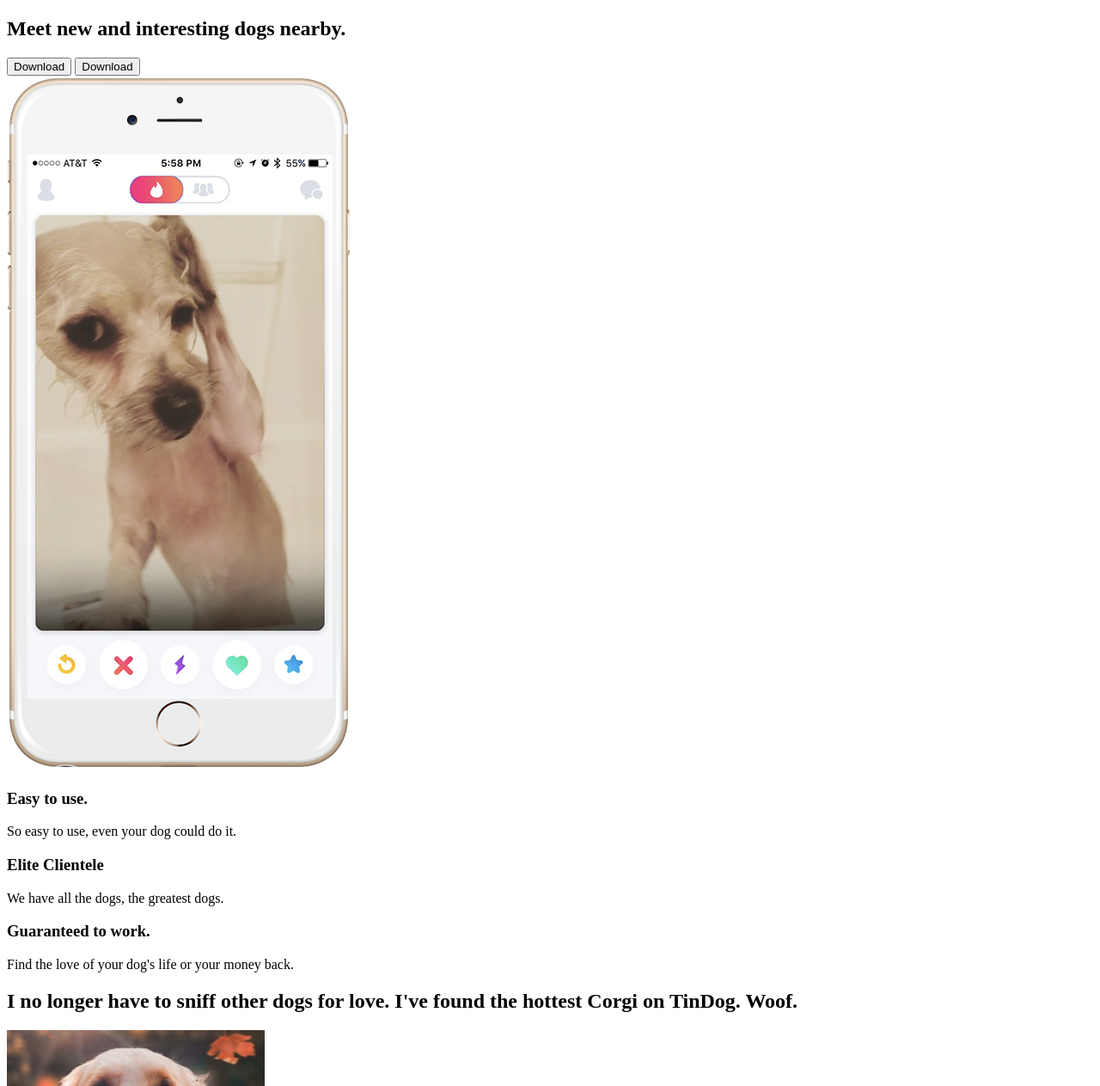
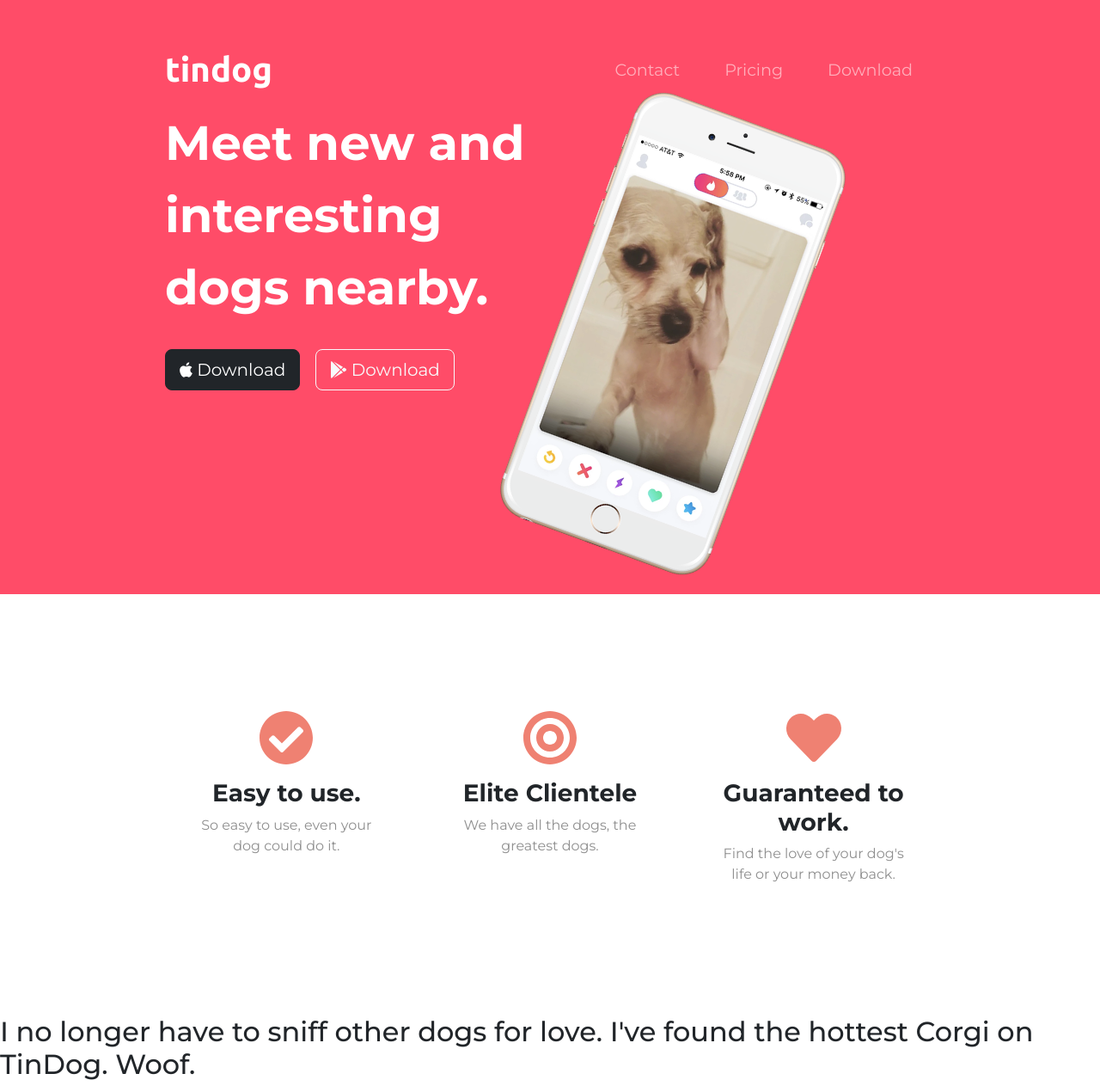
Before and after one commit to Ilsyuyar/tindog, a plain HTML site: page index.html in a window 1280 px wide. Shown: the top 1263 px of the page at 86% size. Drawn offline with nearby package versions, Linux system fonts and the light colour scheme.

Commit message:
design changes
some pretty changes

```diff
--- a/css/styles.css
+++ b/css/styles.css
@@ -0,0 +1,77 @@
+body{
+    font-family: "Montserrat";
+}
+
+#title{
+    background-color: #ff4c68;
+    color: #fff;
+}
+
+.container-fluid{
+    padding: 3% 15%;
+}
+
+h1 {
+    font-family: "Montserrat";
+    font-size: 3.5rem;
+    line-height: 1.5;
+    font-weight: bold;
+}
+
+h3{
+    font-family: "Montserrat";
+    font-weight: bold;
+}
+
+p{
+    color: #8f8f8f;
+}
+/*navigation bar*/
+.navbar{
+    padding-bottom: 0 4.5rem;
+}
+
+.navbar-brand{
+    font-family: "Ubuntu";
+    font-size: 2.5rem;
+    font-weight: bold;
+}
+
+.nav-item{
+    padding: 0 18px;
+}
+
+.nav-link{
+    font-size: 1.2rem;
+}
+
+/*Download Buttons*/
+.download-button{
+    margin: 5% 3% 5% 0%;
+}
+
+/*Title image*/
+.title-image{
+    width: 60%;
+    transform: rotate(20deg);
+}
+
+/*features section*/
+#features{
+    padding: 7% 15%;
+}
+
+.feature-box{
+    text-align: center;
+    padding: 5%;
+}
+
+.icon{
+    color:#ef8172;
+    margin-bottom: 1rem;
+
+}
+
+.icon:hover{
+    color: #ff4c68;
+}
--- a/index.html
+++ b/index.html
@@ -4,29 +4,51 @@
 <head>
   <meta charset="utf-8">
   <title>TinDog</title>
+<!-- Bootstrap scripts -->
+  <link href="https://cdn.jsdelivr.net/npm/bootstrap@5.3.3/dist/css/bootstrap.min.css" rel="stylesheet" integrity="sha384-QWTKZyjpPEjISv5WaRU9OFeRpok6YctnYmDr5pNlyT2bRjXh0JMhjY6hW+ALEwIH" crossorigin="anonymous">
+  <!-- CSS styleshits -->
+  <script src="https://cdn.jsdelivr.net/npm/bootstrap@5.3.3/dist/js/bootstrap.min.js" integrity="sha384-0pUGZvbkm6XF6gxjEnlmuGrJXVbNuzT9qBBavbLwCsOGabYfZo0T0to5eqruptLy" crossorigin="anonymous"></script>
   <link rel="stylesheet" href="css/styles.css">
+  <!-- Font Awesome -->
+  <script defer src="https://use.fontawesome.com/releases/v5.0.7/js/all.js"></script>
+  <!-- Google Fonts -->
+  <link href="https://fonts.googleapis.com/css2?family=Montserrat:ital,wght@0,100..900;1,100..900&family=Ubuntu+Mono:ital,wght@0,400;0,700;1,400;1,700&family=Ubuntu:ital,wght@0,300;0,400;0,500;0,700;1,300;1,400;1,500;1,700&display=swap" rel="stylesheet">
 </head>
 
 <body>
-
   <section id="title">
-
-    <!-- Nav Bar -->
-
-
-
-
+    <div class="container-fluid">
+  <nav class="navbar navbar-expand-lg navbar-dark">
+      <a class="navbar-brand" href="#">tindog</a>
+      <button class="navbar-toggler" type="button" data-bs-toggle="collapse" data-bs-target="#navbarTogglerDemo02" aria-controls="navbarTogglerDemo01" aria-expanded="false" aria-label="Toggle navigation">
+        <span class="navbar-toggler-icon"></span>
+      </button>
+      <div class="collapse navbar-collapse" id="navbarTogglerDemo02">
+        <ul class="navbar-nav ms-auto mb-2 mb-lg-0">
+          <li class="nav-item">
+            <a class="nav-link" href="#">Contact</a>
+          </li>
+          <li class="nav-item">
+            <a class="nav-link" href="#">Pricing</a>
+          </li>
+          <li class="nav-item">
+            <a class="nav-link">Download</a>
+          </li>
+        </ul>
+      </div>
+  </nav>
     <!-- Title -->
-
-    <div>
+<div class="row">
+    <div class="col-lg-6">
       <h1>Meet new and interesting dogs nearby.</h1>
-      <button type="button">Download</button>
-      <button type="button">Download</button>
+      <button type="button" class="btn btn-dark btn-lg download-button"><i class="fab fa-apple"></i> Download</button>
+      <button type="button" class="btn btn-outline-light btn-lg download-button"><i class="fab fa-google-play"></i> Download</button>
     </div>
-    <div>
-      <img src="images/iphone6.png" alt="iphone-mockup">
+    <div class="col-lg-6">
+      <img class="title-image" src="images/iphone6.png" alt="iphone-mockup">
     </div>
-
+   </div>
+  </div>
   </section>
 
 
@@ -34,14 +56,23 @@
 
   <section id="features">
 
+      <div class="row">
+          <div class="feature-box col-lg-4">
+            <i class="icon fas fa-check-circle fa-4x"></i>
             <h3>Easy to use.</h3>
             <p>So easy to use, even your dog could do it.</p>
-
+          </div>
+          <div class="feature-box col-lg-4">
+            <i class="icon fas fa-bullseye fa-4x"></i>
             <h3>Elite Clientele</h3>
             <p>We have all the dogs, the greatest dogs.</p>
-
+          </div>
+          <div class="feature-box col-lg-4">
+            <i class="icon fas fa-heart fa-4x"></i>
             <h3>Guaranteed to work.</h3>
             <p>Find the love of your dog's life or your money back.</p>
+          </div>
+        </div>
 
   </section>
 
```
Lines whose indentation alone changed are shown as unchanged.
